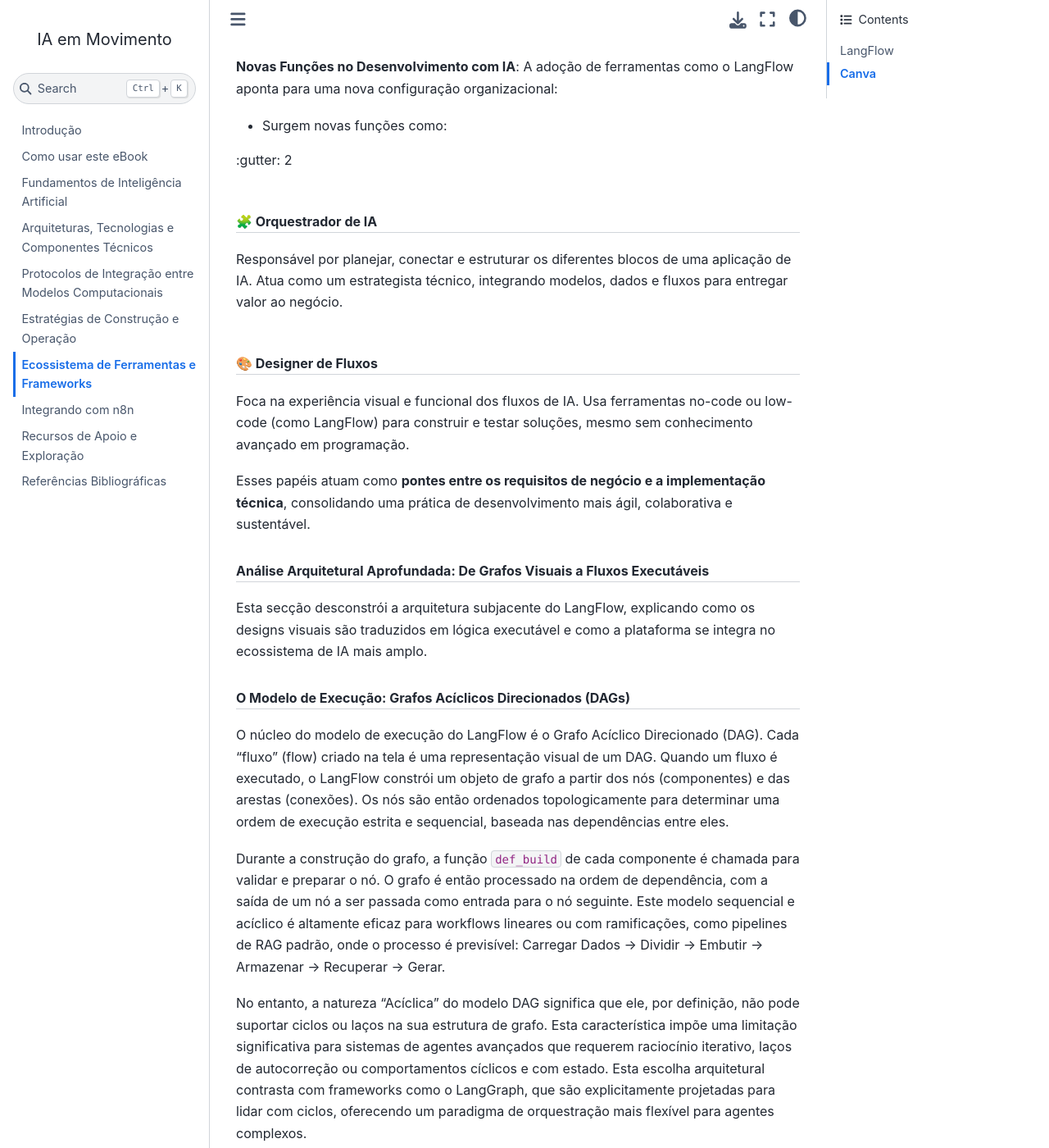
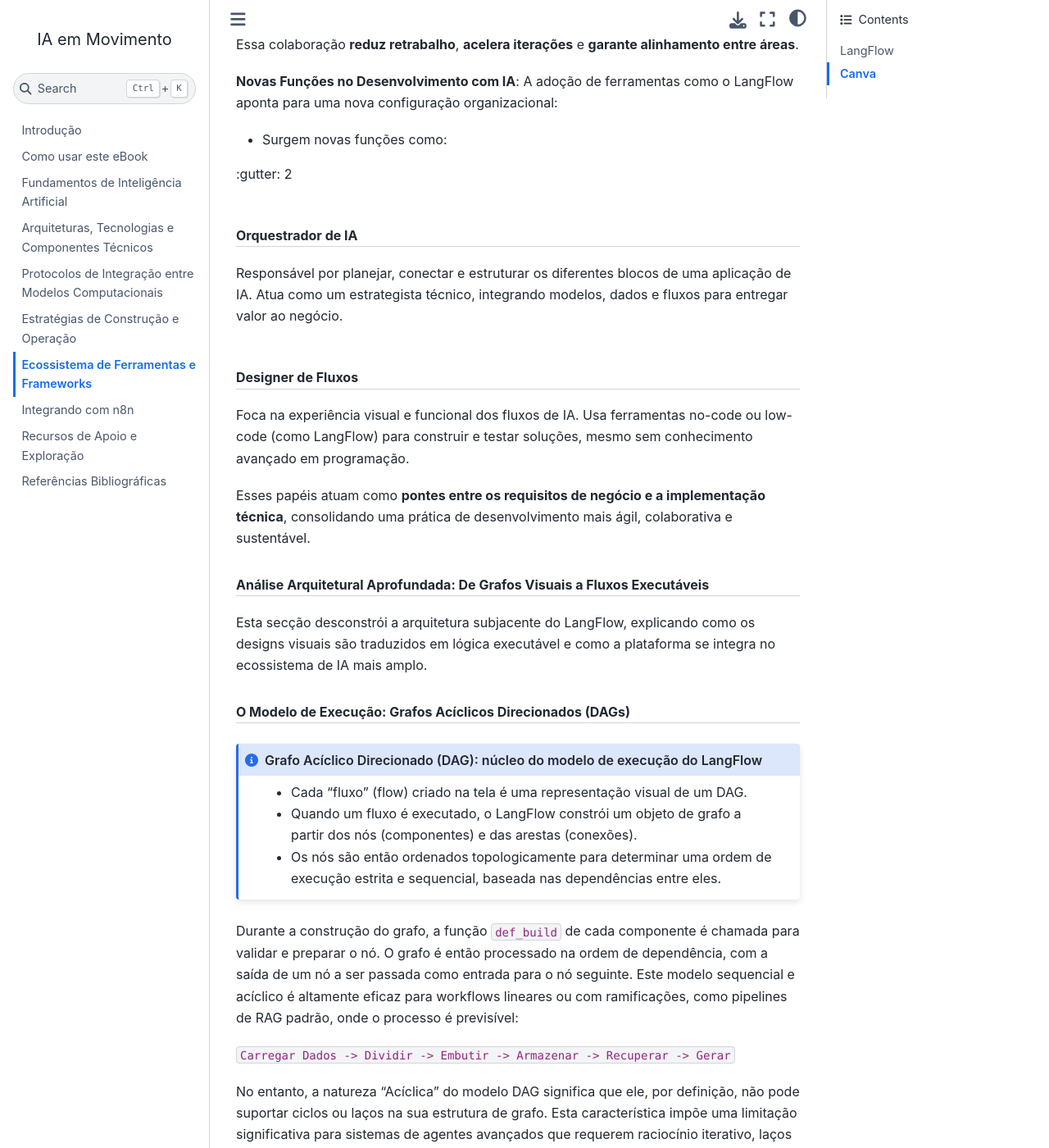
Before and after one commit to unb-lamfo-negocios-ai/LivroIAemMovimento, a Jupyter Book: the page built from capitulos/capEcossistema_Framework.md, in a window 1280 px wide and 1400 px high, scrolled down 3566 px. Shown: the whole window at 82% size. Built offline with Jupyter Book 1.0.4 settings and Sphinx 7.4.7 and the Sphinx Book theme 1.1.4, drawn with Linux system fonts in a browser that asks for light colours; pages that are not in the unit, such as notebooks, are missing from menus; cross-references to code outside the pages are shown as plain code; some of the changed lines change nothing that is shown; some of the changed text lies outside the part shown.

Commit message:
Update capEcossistema_Framework.md

````diff
--- a/capitulos/capEcossistema_Framework.md
+++ b/capitulos/capEcossistema_Framework.md
@@ -28,12 +28,14 @@
 
 Integração com MCP: é possível trabalhar com o LangFlow integrando-o ao MCP (Model Context Protocol), veja [Seção Model Context Protocol](secao_mcp), permitindo que o fluxo interaja com múltiplos modelos e ferramentas de forma padronizada, escalável e interoperável.
 
-Para trabalhar com o MCP:
+```{admonition} Para trabalhar com o MCP:
+:class: tip
 
 - Configure diferentes modelos de linguagem como nós
 - Estabeleça regras de roteamento entre modelos
 - Defina estratégias de fallback automático
 - Monitore uso e custos por provedor
+```
 
 
 O LangFlow pode ser enquadrado não apenas como uma ferramenta, mas como um paradigma de desenvolvimento distinto.
@@ -59,7 +61,7 @@
 
 Ao visualizar os workflows, facilita a colaboração e torna ideias de produtos complexas compreensíveis tanto para os stakeholders técnicos como para os não técnicos. Esta clareza visual é um diferenciador chave, permitindo que as equipas construam e demonstrem workflows de LLM rapidamente.
 
-COLOCAR O GIFF DO LANGFLOW FUNCIONANDO AQUI
+COLOCAR O GIFF DO LANGFLOW FUNCIONANDO AQUI - [exemplo de giff](https://www.linkedin.com/posts/rodrigo-nader-673163bb_langflows-new-advanced-parser-powered-by-ugcPost-7379371424571899905-aCrD?utm_source=share&utm_medium=member_desktop&rcm=ACoAACdqe7IB_zfpFo5iAbyxrFHxEN3NmopwdJc)
 
 A plataforma democratiza o acesso a conceitos poderosos de IA, como agentes, RAG e orquestração de múltiplas ferramentas, tornando-os tangíveis e manipuláveis sem a necessidade de um conhecimento profundo em programação. Essencialmente, o LangFlow acelera o ciclo de vida do desenvolvimento de IA ao permitir que as equipas transformem rapidamente ideias em protótipos funcionais, testem diferentes configurações e iterem sobre a lógica da aplicação com um esforço mínimo.
 
@@ -100,13 +102,13 @@
 :gutter: 2
 
 :::{grid-item}
-### 🧩 Orquestrador de IA
+### Orquestrador de IA
 
 Responsável por planejar, conectar e estruturar os diferentes blocos de uma aplicação de IA. Atua como um estrategista técnico, integrando modelos, dados e fluxos para entregar valor ao negócio.
 :::
 
 :::{grid-item}
-### 🎨 Designer de Fluxos
+### Designer de Fluxos
 
 Foca na experiência visual e funcional dos fluxos de IA. Usa ferramentas no-code ou low-code (como LangFlow) para construir e testar soluções, mesmo sem conhecimento avançado em programação.
 :::
@@ -121,9 +123,16 @@
 
 ### O Modelo de Execução: Grafos Acíclicos Direcionados (DAGs)
 
-O núcleo do modelo de execução do LangFlow é o Grafo Acíclico Direcionado (DAG). Cada "fluxo" (flow) criado na tela é uma representação visual de um DAG. Quando um fluxo é executado, o LangFlow constrói um objeto de grafo a partir dos nós (componentes) e das arestas (conexões). Os nós são então ordenados topologicamente para determinar uma ordem de execução estrita e sequencial, baseada nas dependências entre eles.
+```{admonition} Grafo Acíclico Direcionado (DAG): núcleo do modelo de execução do LangFlow
+:class: note
+- Cada "fluxo" (flow) criado na tela é uma representação visual de um DAG.
+- Quando um fluxo é executado, o LangFlow constrói um objeto de grafo a partir dos nós (componentes) e das arestas (conexões).
+- Os nós são então ordenados topologicamente para determinar uma ordem de execução estrita e sequencial, baseada nas dependências entre eles.
+```
 
-Durante a construção do grafo, a função `def_build` de cada componente é chamada para validar e preparar o nó. O grafo é então processado na ordem de dependência, com a saída de um nó a ser passada como entrada para o nó seguinte. Este modelo sequencial e acíclico é altamente eficaz para workflows lineares ou com ramificações, como pipelines de RAG padrão, onde o processo é previsível: Carregar Dados -> Dividir -> Embutir -> Armazenar -> Recuperar -> Gerar.
+Durante a construção do grafo, a função `def_build` de cada componente é chamada para validar e preparar o nó. O grafo é então processado na ordem de dependência, com a saída de um nó a ser passada como entrada para o nó seguinte. Este modelo sequencial e acíclico é altamente eficaz para workflows lineares ou com ramificações, como pipelines de RAG padrão, onde o processo é previsível:
+
+`Carregar Dados -> Dividir -> Embutir -> Armazenar -> Recuperar -> Gerar`
 
 No entanto, a natureza "Acíclica" do modelo DAG significa que ele, por definição, não pode suportar ciclos ou laços na sua estrutura de grafo. Esta característica impõe uma limitação significativa para sistemas de agentes avançados que requerem raciocínio iterativo, laços de autocorreção ou comportamentos cíclicos e com estado. Esta escolha arquitetural contrasta com frameworks como o LangGraph, que são explicitamente projetadas para lidar com ciclos, oferecendo um paradigma de orquestração mais flexível para agentes complexos.
 
````
